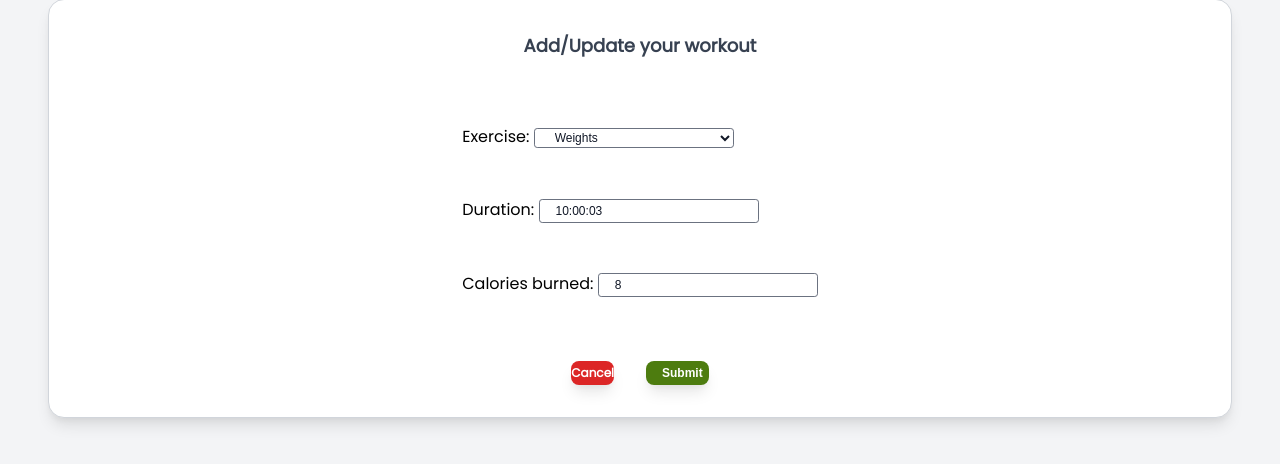
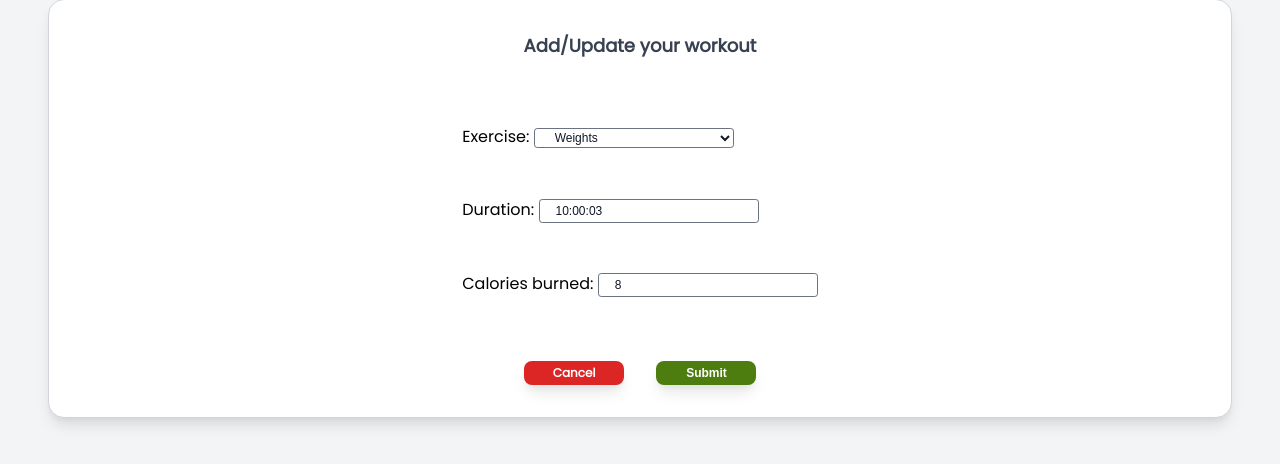
Before and after one commit to RinaBehadinii/gym_tracker, a Django app: page /update_workout/3 in a window 1280 px wide. Shown: the part 146-610 px from the top of the page. Run offline with Django 5.2, Linux system fonts and the light colour scheme; a user stored in the database is signed in; data comes from the database, SQL or seed files in the repository.

Commit message:
Small fix.

```diff
--- a/tracker/templates/tracker/create_workout.html
+++ b/tracker/templates/tracker/create_workout.html
@@ -17,11 +17,11 @@
         </div>
         <div style="display: flex; gap: 2rem">
             <a href="{% url 'user_details' user.id %}"
-               style="display: flex; justify-content: center; align-items: center; font-size: 0.75rem;line-height: 1rem; text-decoration: none;"
+               style="display: flex; justify-content: center; align-items: center; font-size: 0.75rem;line-height: 1rem; text-decoration: none; width: 100px"
                class="stats-card-layout-delete-button">
                 Cancel
             </a>
-            <input class="stats-card-layout-workout-button" type="submit" name="Submit">
+            <input class="stats-card-layout-workout-button" style="width: 100px; padding-right: 15px" type="submit" name="Submit">
         </div>
     </form>
 </div>
```
